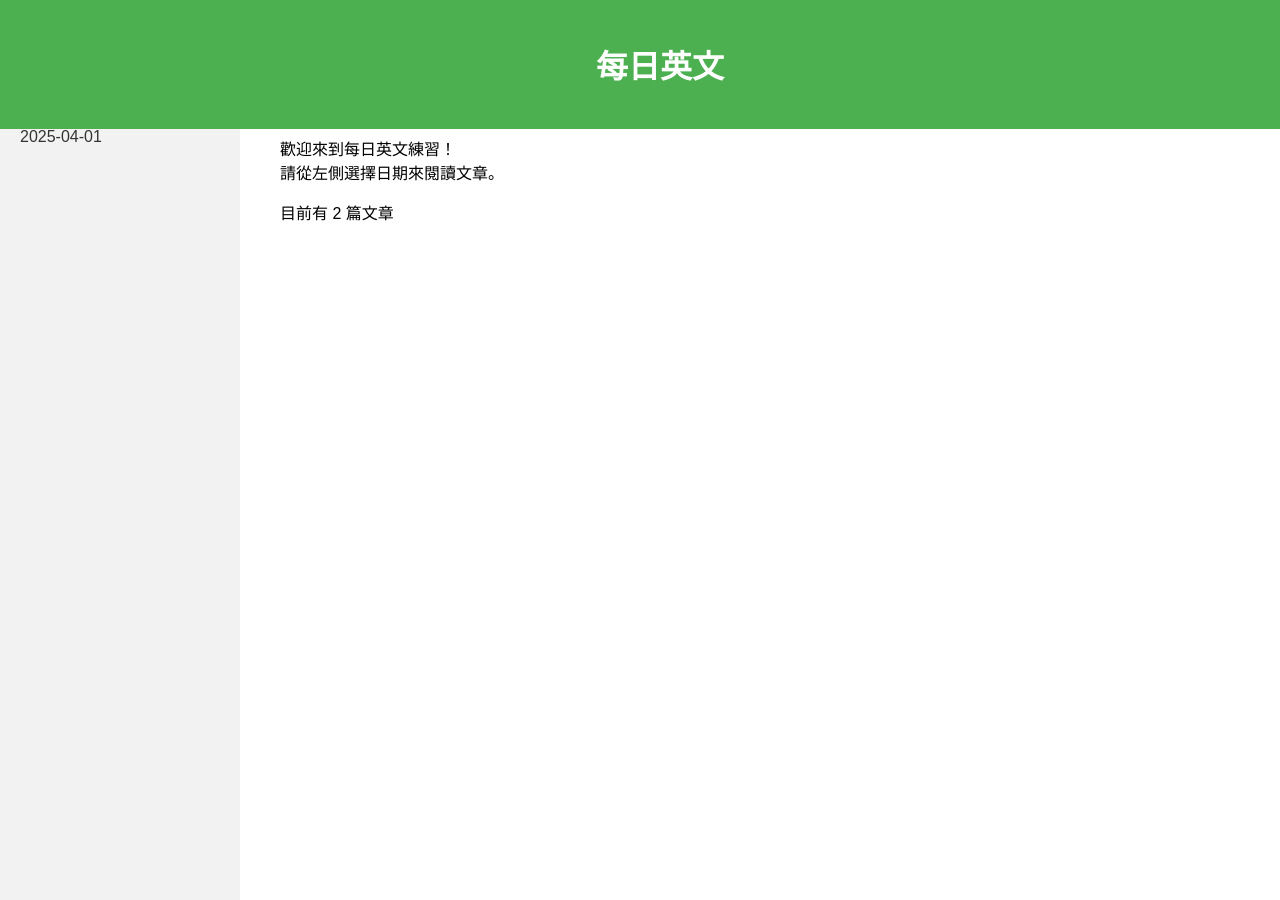
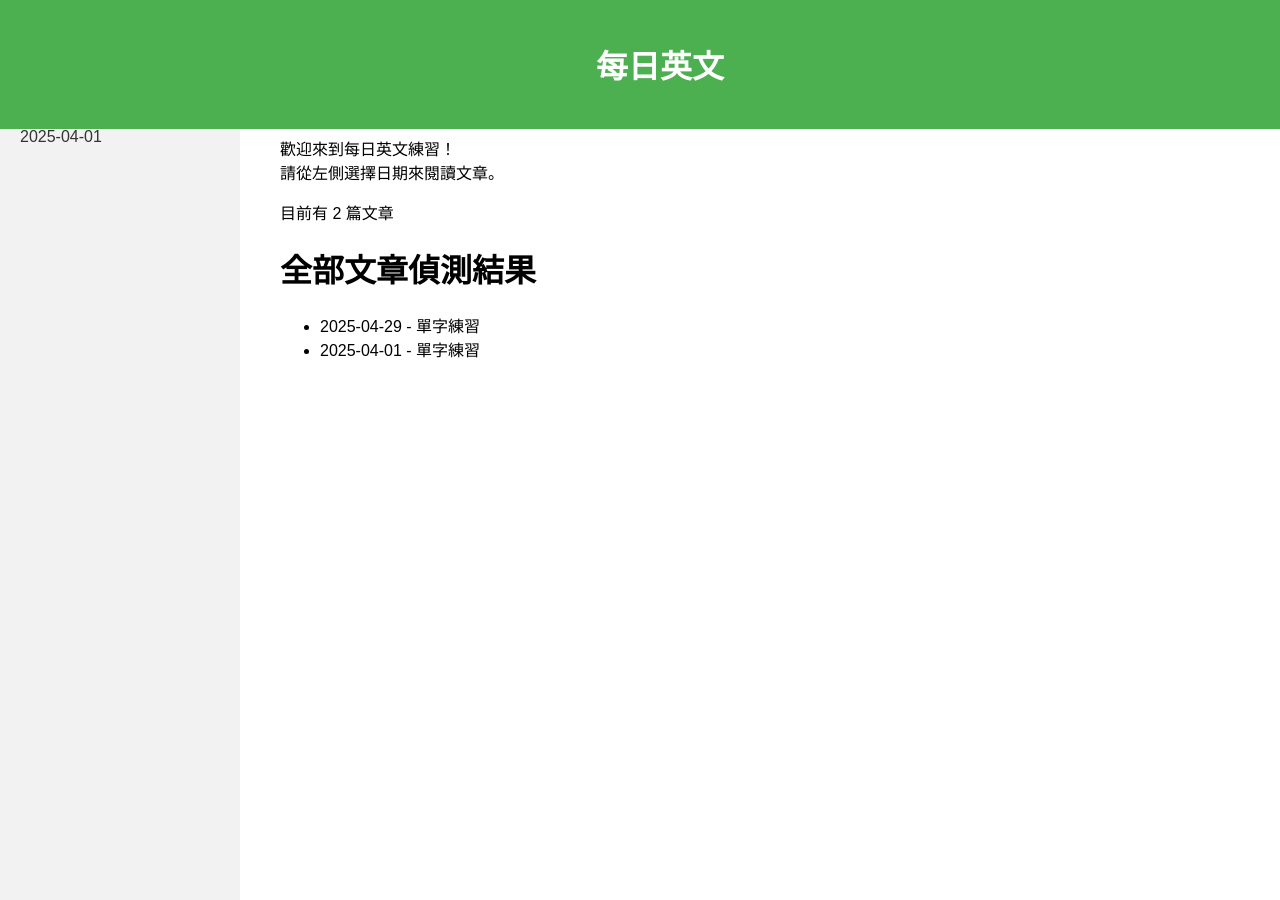
Before and after one commit to shwpatrick/daily-english, a Jekyll site: the page built from index.md, in a window 1280 px wide and 900 px high. Built offline with Jekyll 4.4.1, drawn with Linux system fonts in a browser that asks for light colours.

Commit message:
Update index.md

```diff
--- a/index.md
+++ b/index.md
@@ -6,3 +6,13 @@ title: 每日英文
 歡迎來到每日英文練習！
 請從左側選擇日期來閱讀文章。
 <p>目前有 {{ site.posts | size }} 篇文章</p>
+
+# 全部文章偵測結果
+
+<ul>
+{% for post in site.posts %}
+  <li>{{ post.date | date: "%Y-%m-%d" }} - {{ post.title }}</li>
+{% else %}
+  <li>目前沒有找到任何文章</li>
+{% endfor %}
+</ul>
```
